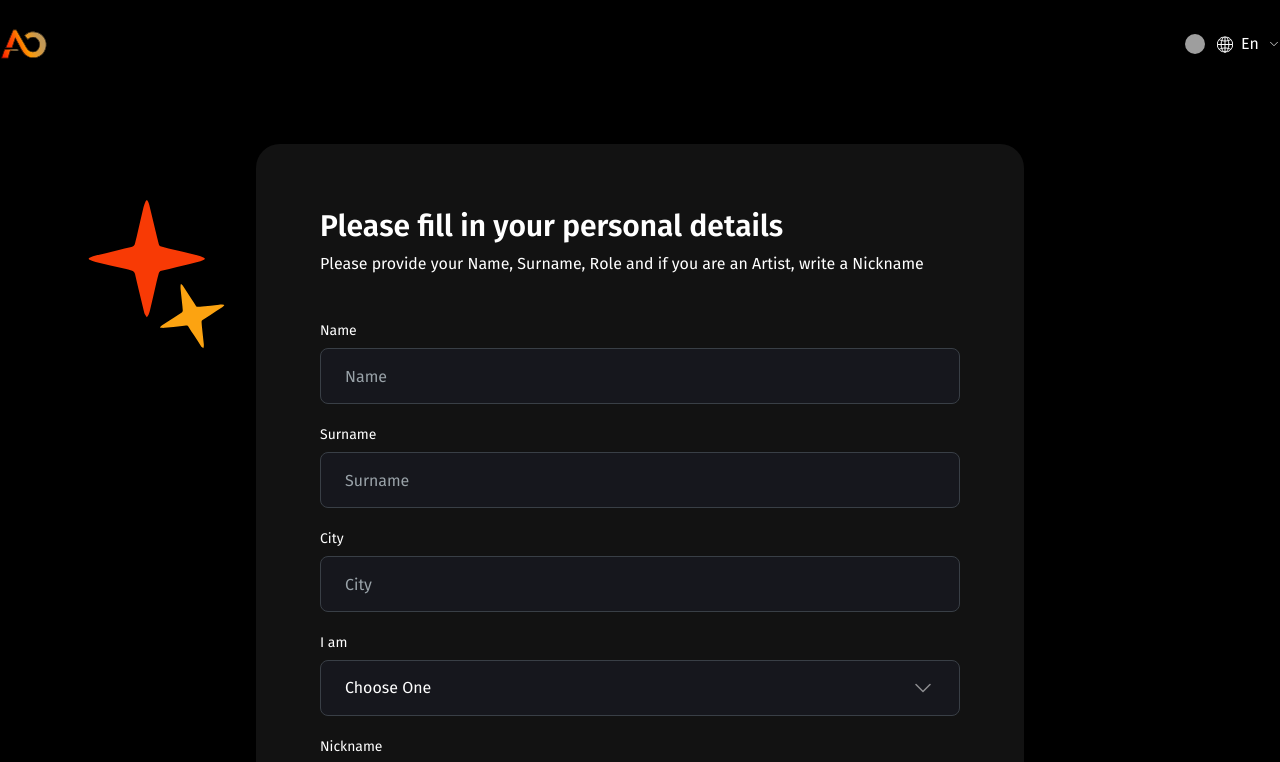
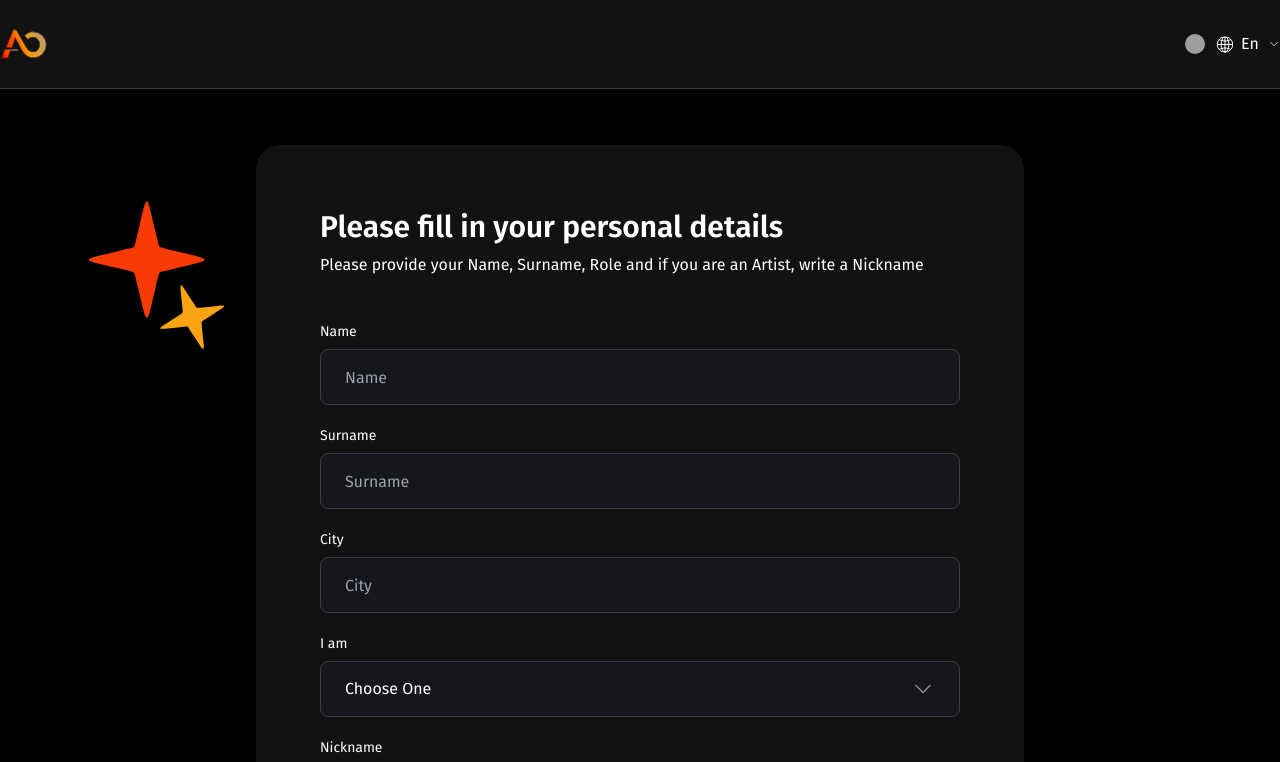
Before and after one commit to chubinaaa/artoa-FE, a Next.js app: page /verify in a window 1280 px wide. Shown: the top 762 px of the page. Built offline with nearby package versions, Linux system fonts and the light colour scheme; grey boxes are pictures that could not be loaded.

Commit message:
small fixes

```diff
--- a/src/app/(profile)/layout.tsx
+++ b/src/app/(profile)/layout.tsx
@@ -7,7 +7,7 @@ type ProfileLayoutProps = {
 
 export default async function ProfileLayout({ children }: ProfileLayoutProps) {
   return (
-    <div className="grid grid-rows-[auto_1fr_auto]">
+    <div className="grid min-h-dvh grid-rows-[auto_1fr_auto]">
       <ProfileHeader />
       {children}
       <PublicFooter />
--- a/src/components/header/profile-header.tsx
+++ b/src/components/header/profile-header.tsx
@@ -4,7 +4,8 @@ import { LanguageSwitcher } from "./language-switcher";
 
 export function ProfileHeader() {
   return (
-    <header className="container mx-auto flex h-22 items-center justify-between">
+    <header className="border-b bg-secondary">
+      <div className="container mx-auto flex h-22 items-center justify-between">
         <Icons.logo />
         <div className="flex items-center gap-3">
           <Image
@@ -16,6 +17,7 @@ export function ProfileHeader() {
           />
           <LanguageSwitcher />
         </div>
+      </div>
     </header>
   );
 }
```
Lines whose indentation alone changed are shown as unchanged.
